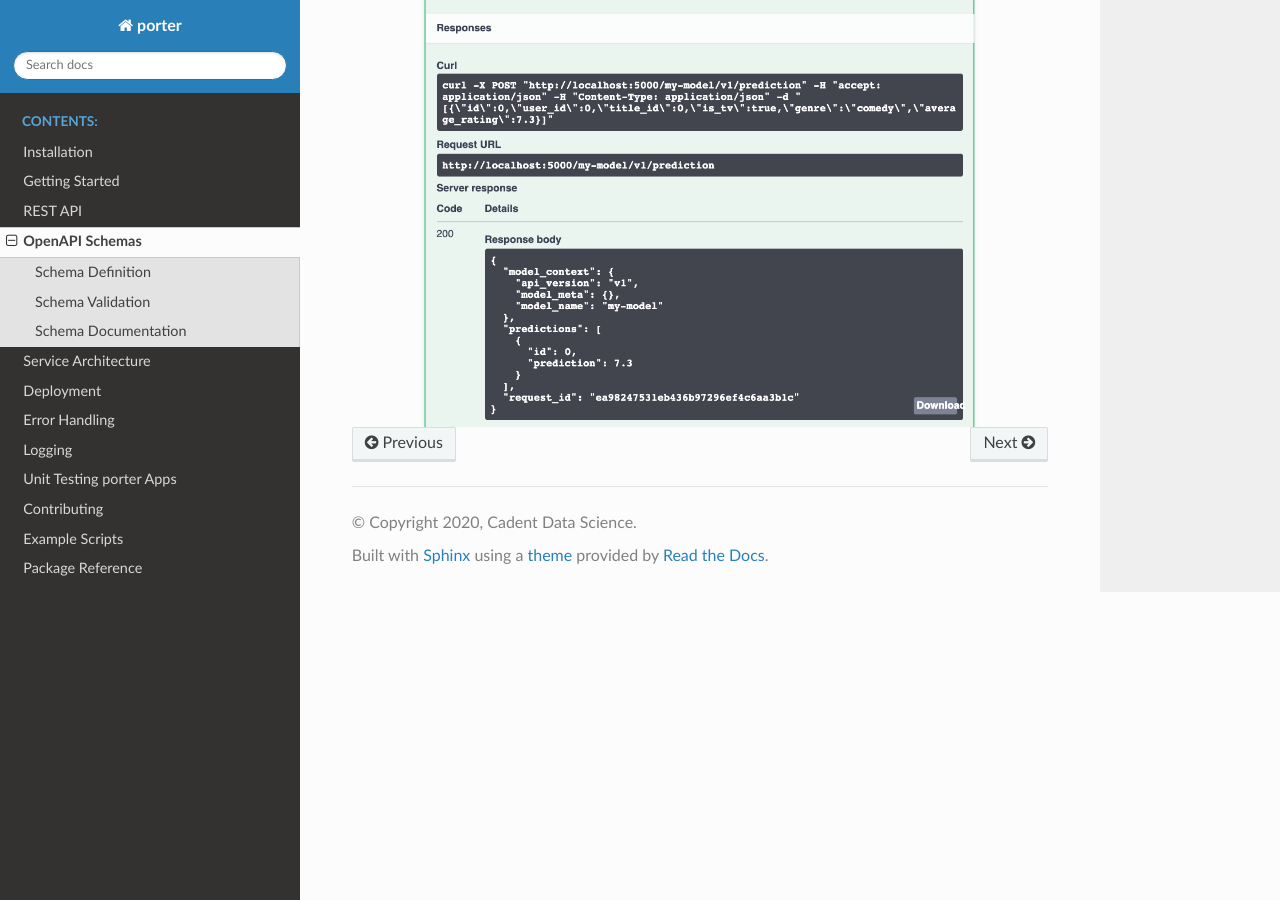
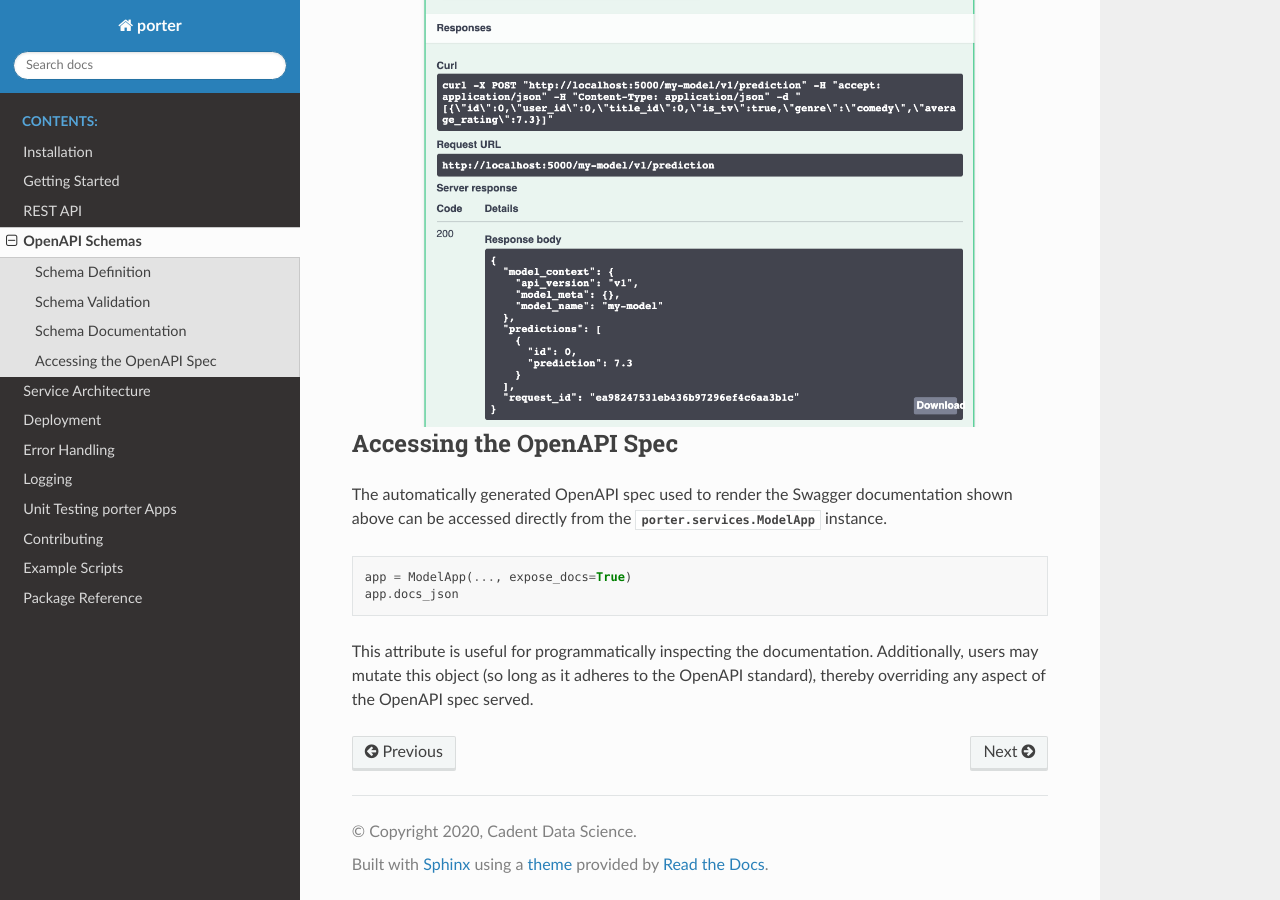
Before and after one commit to dantegates/porter, a Sphinx documentation site: the page built from docs/openapi_schemas.rst, in a window 1280 px wide and 900 px high, scrolled down 5446 px. Built offline with Sphinx 7.4.7 and the Read the Docs theme 2.0.0, drawn with Linux system fonts in a browser that asks for light colours.

Commit message:
saving the open api spec on model app instances

```diff
--- a/docs/openapi_schemas.rst
+++ b/docs/openapi_schemas.rst
@@ -210,3 +210,18 @@ The endpoint documentation can be unfolded, and you can select "Try it out" to t
     :width: 80%
     :alt: Auto-generated API documentation -- "try it out" feature.
     :align: center
+
+Accessing the OpenAPI Spec
+--------------------------
+
+The automatically generated OpenAPI spec used to render the Swagger documentation shown above can be
+accessed directly from the :class:`porter.services.ModelApp` instance.
+
+.. code-block:: python
+
+    app = ModelApp(..., expose_docs=True)
+    app.docs_json
+
+This attribute is useful for programmatically inspecting the documentation. Additionally, users
+may mutate this object (so long as it adheres to the OpenAPI standard), thereby overriding any
+aspect of the OpenAPI spec served.
```
Also changed, not shown: 1 other file.
